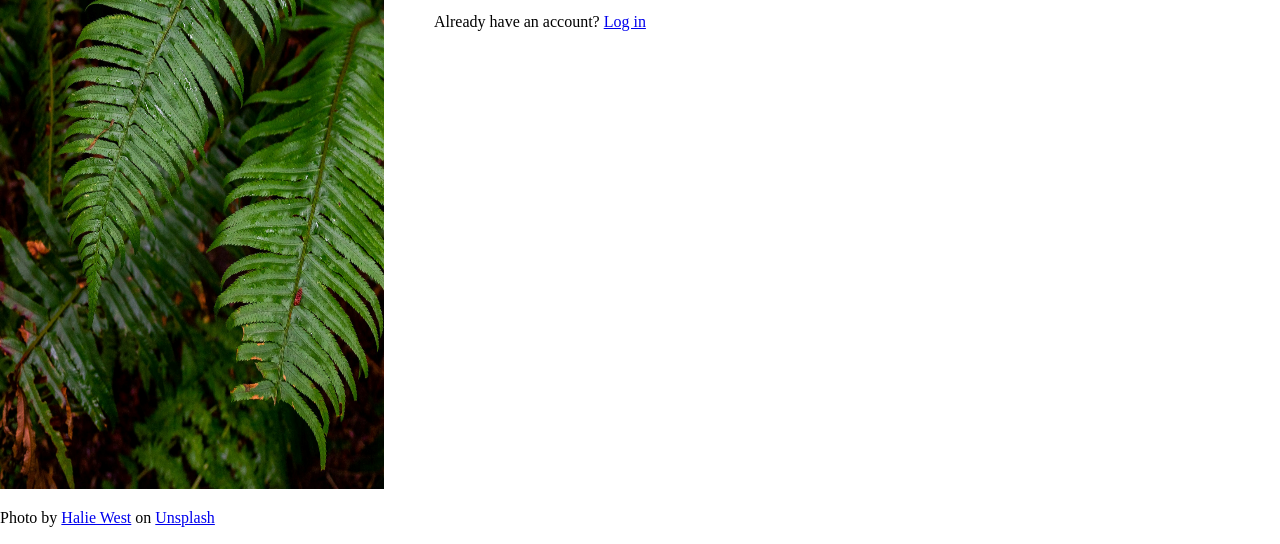
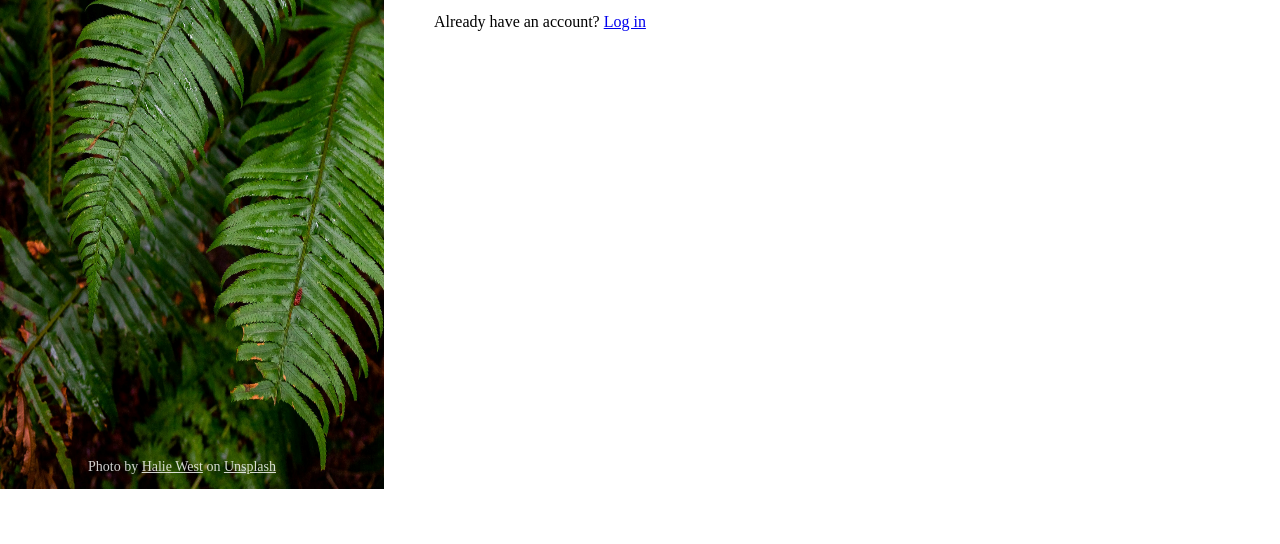
Before and after one commit to DavydTseluiko/sign-up-form, a plain HTML site: page index.html in a window 1280 px wide. Shown: the part 311-855 px from the top of the page. After the commit the page ends 804 px from the top, so only its background shows below. Drawn offline with Linux system fonts and the light colour scheme.

Commit message:
Style copyright

```diff
--- a/css/style.css
+++ b/css/style.css
@@ -6,6 +6,10 @@
 body {
   display: flex;
   gap: 50px;
+
+  width: 100vw;
+  height: 100vh;
+  overflow: hidden;
 }
 
 .left-side {
@@ -45,3 +49,16 @@ h1 img {
   height: 100px;
   width: auto;
 }
+
+.copyright {
+  position: absolute;
+  bottom: 0;
+  right: calc(50% - 84px);
+
+  color: rgba(255, 255, 255, 0.82);
+  font-size: 14px;
+}
+
+.copyright a {
+  color: inherit;
+}
```
